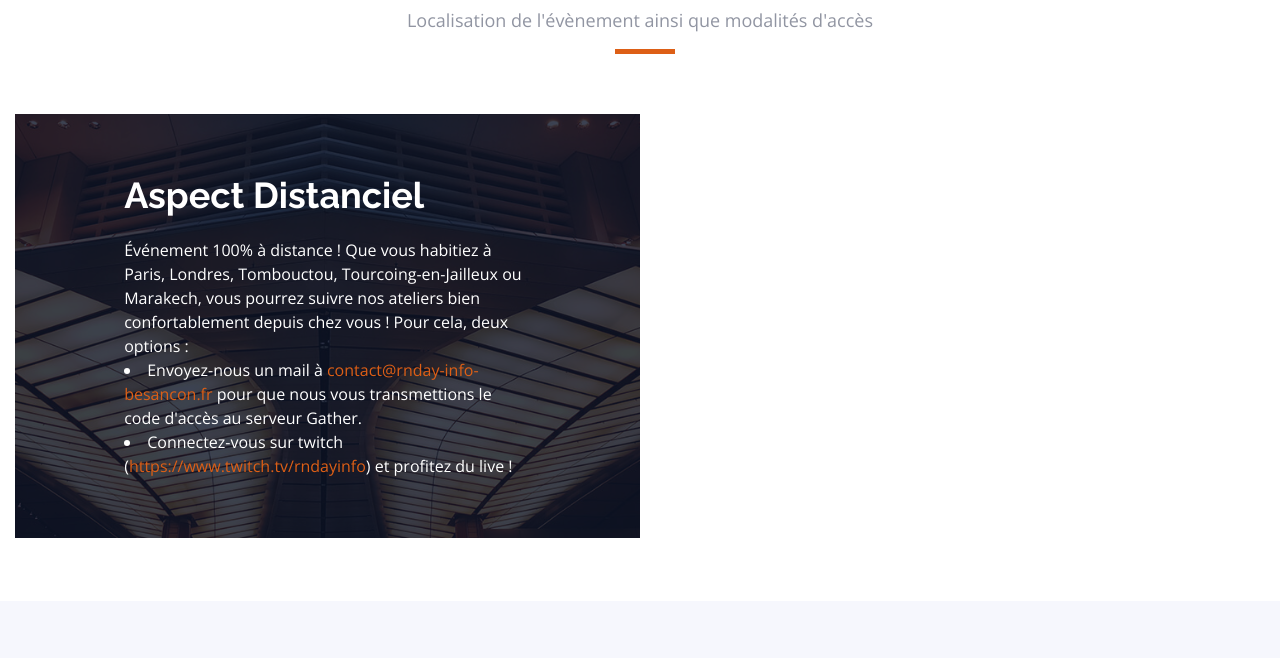
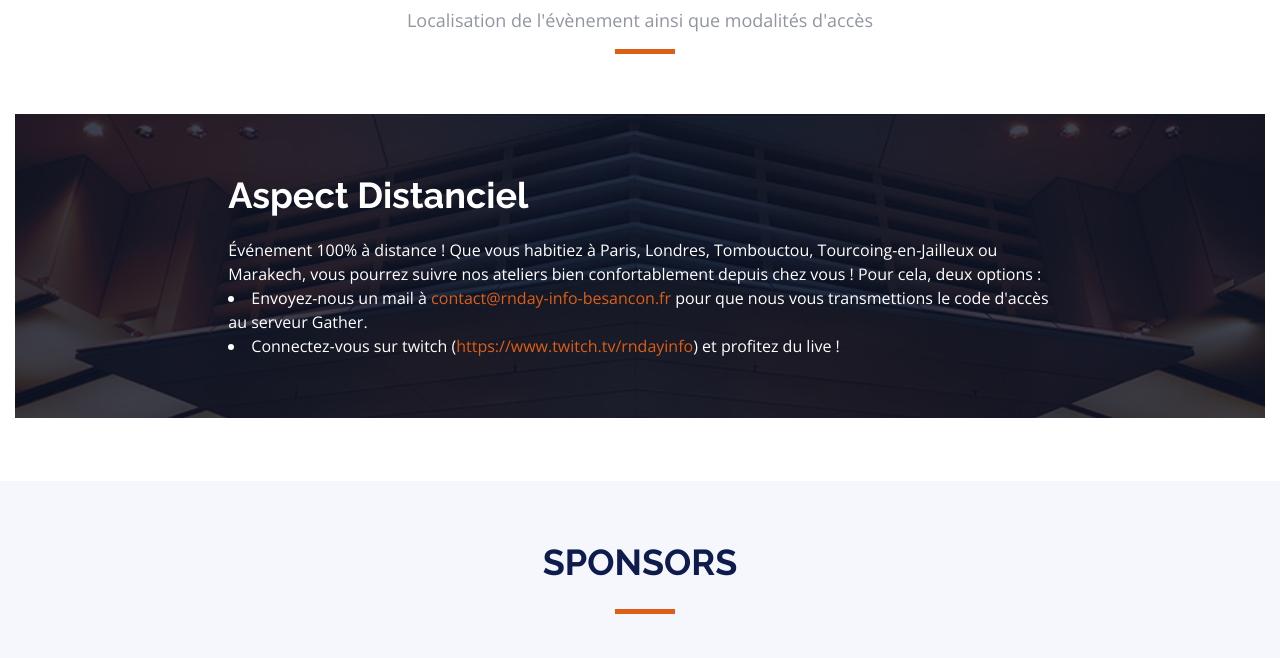
Before and after one commit to Kyoraku2/RnDay, a plain HTML site: page index.html in a window 1280 px wide. Shown: the part 5009-5667 px from the top of the page. Drawn offline with nearby package versions, Linux system fonts and the light colour scheme.

```diff
--- a/index.html
+++ b/index.html
@@ -380,7 +380,7 @@
           </div>
            -->
           <!--changé l'image du fond par celle de l'amphi où il y aura conférence-->
-          <div class="col-lg-6 venue-info">
+          <div class="col-lg-12 venue-info">
             <div class="row justify-content-center">
               <div class="col-11 col-lg-8">
                 <h3>Aspect Distanciel</h3>
@@ -392,7 +392,6 @@
             </div>
           </div>
         </div>
-
       </div>
       <!--
       <div class="container-fluid venue-gallery-container" data-aos="fade-up" data-aos-delay="100">
```
